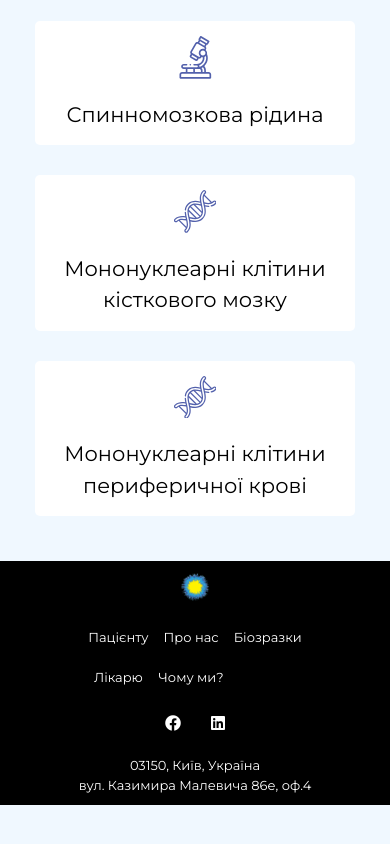
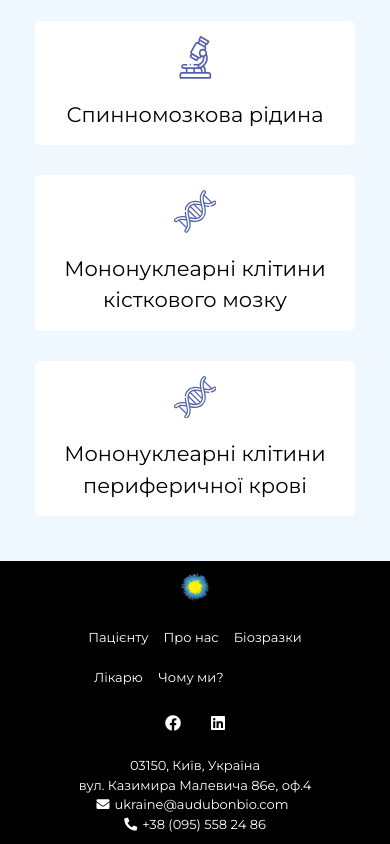
Before and after one commit to artemandrosenko/ArtemAndrosenko.github.io, a website: page bioscience/src/index.html in a window 390 px wide. Shown: the part 5920-6764 px from the top of the page. Before the commit the page ends 6725 px from the top, so only its background shows below. Drawn offline with Linux system fonts and the light colour scheme.

Commit message:
Add email and phone to footer

```diff
--- a/bioscience/src/index.html
+++ b/bioscience/src/index.html
@@ -101,10 +101,12 @@
                     <div class="header__contacts">
                         <a
                             href="mailto:ukraine@audubonbio.com"
-                            class="header__mail icon"
+                            class="header__mail mail icon"
                             >ukraine@audubonbio.com</a
                         >
-                        <a href="tel:+3380955582486" class="header__tel icon"
+                        <a
+                            href="tel:+3380955582486"
+                            class="header__tel tel icon"
                             >+38 (095) 558 24 86</a
                         >
                     </div>
@@ -629,6 +631,18 @@
                             03150, Київ, Україна
                             <br />
                             вул. Казимира Малевича 86е, оф.4
+                            <br />
+                            <a
+                                href="mailto:ukraine@audubonbio.com"
+                                class="header__mail mail icon"
+                                >ukraine@audubonbio.com</a
+                            >
+                            <br />
+                            <a
+                                href="tel:+3380955582486"
+                                class="header__tel tel icon"
+                                >+38 (095) 558 24 86</a
+                            >
                         </address>
                     </div>
                 </div>
--- a/bioscience/src/sass/style.scss
+++ b/bioscience/src/sass/style.scss
@@ -75,7 +75,8 @@ body {
             color: var(--blue-light);
         }
     }
-    &__mail {
+    &__mail,
+    .mail {
         &::before {
             content: "\f0e0";
             font-family: "Font Awesome 5 Free";
@@ -86,7 +87,8 @@ body {
             }
         }
     }
-    &__tel {
+    &__tel,
+    .tel {
         &::before {
             content: "\f879";
             font-family: "Font Awesome 5 Free";
```
Also changed, not shown: bioscience/src/css/style.css.
